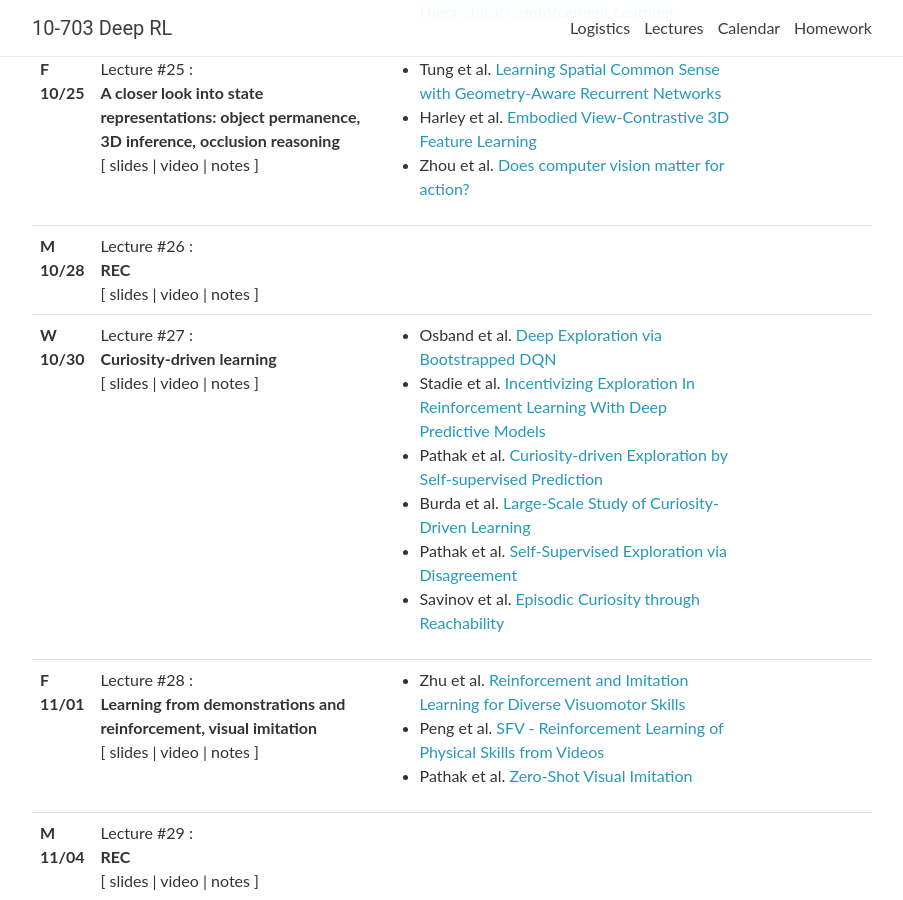
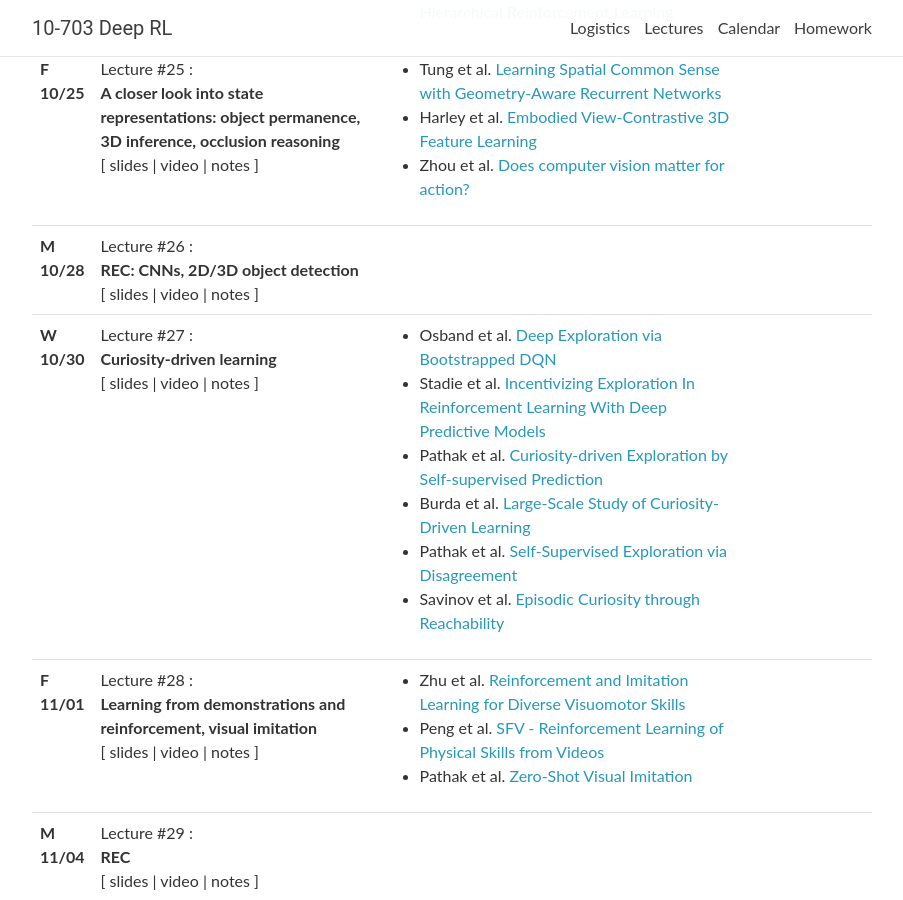
Before and after one commit to cmudeeprl/703website_f19, a Jekyll site: the page built from _pages/lectures.md, in a window 1280 px wide and 900 px high, scrolled down 4135 px. Shown: the whole window, without its empty margins (188-1091 px from the left). Built offline with Jekyll 4.4.1, drawn with Linux system fonts in a browser that asks for light colours; nearby versions of some CDN libraries; comment, search, counter and statistics services are not loaded.

Commit message:
cnn recitation update

```diff
--- a/_data/lectures.yml
+++ b/_data/lectures.yml
@@ -325,7 +325,7 @@
 - date: M 10/28
   lecturer:
   title: >
-    <strong>REC</strong>
+    <strong>REC: CNNs, 2D/3D object detection</strong>
   slides:
   video:
   notes:
```
